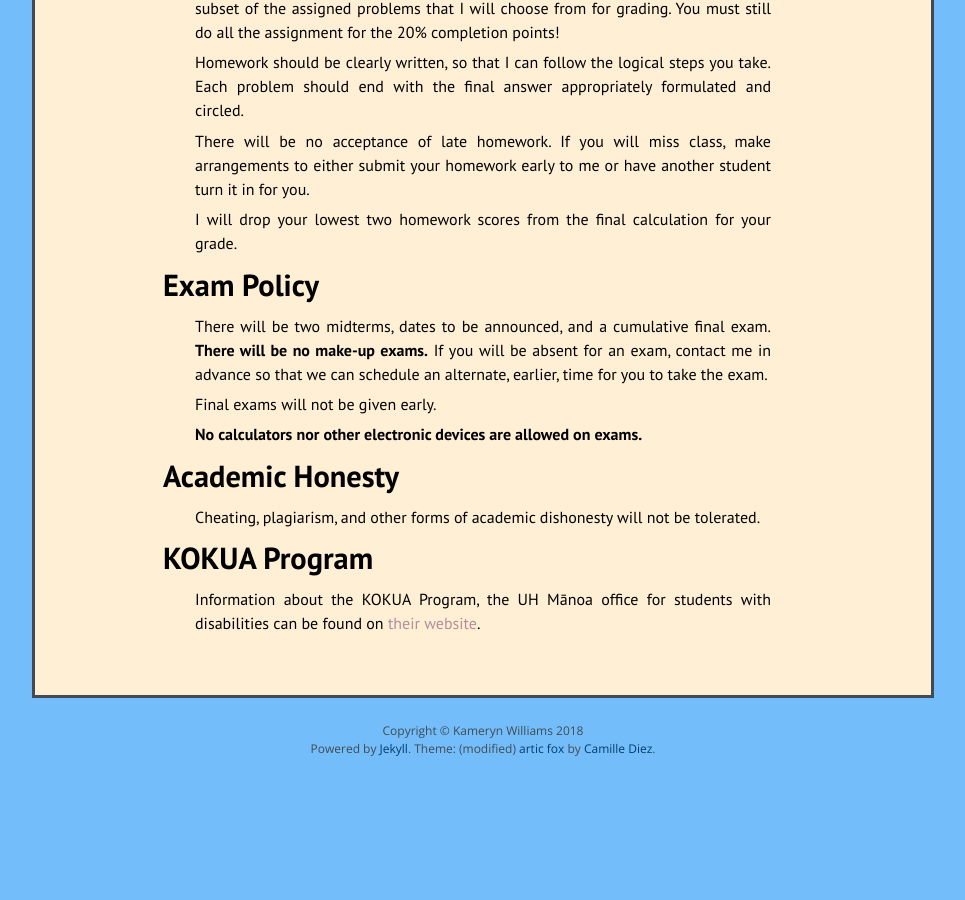
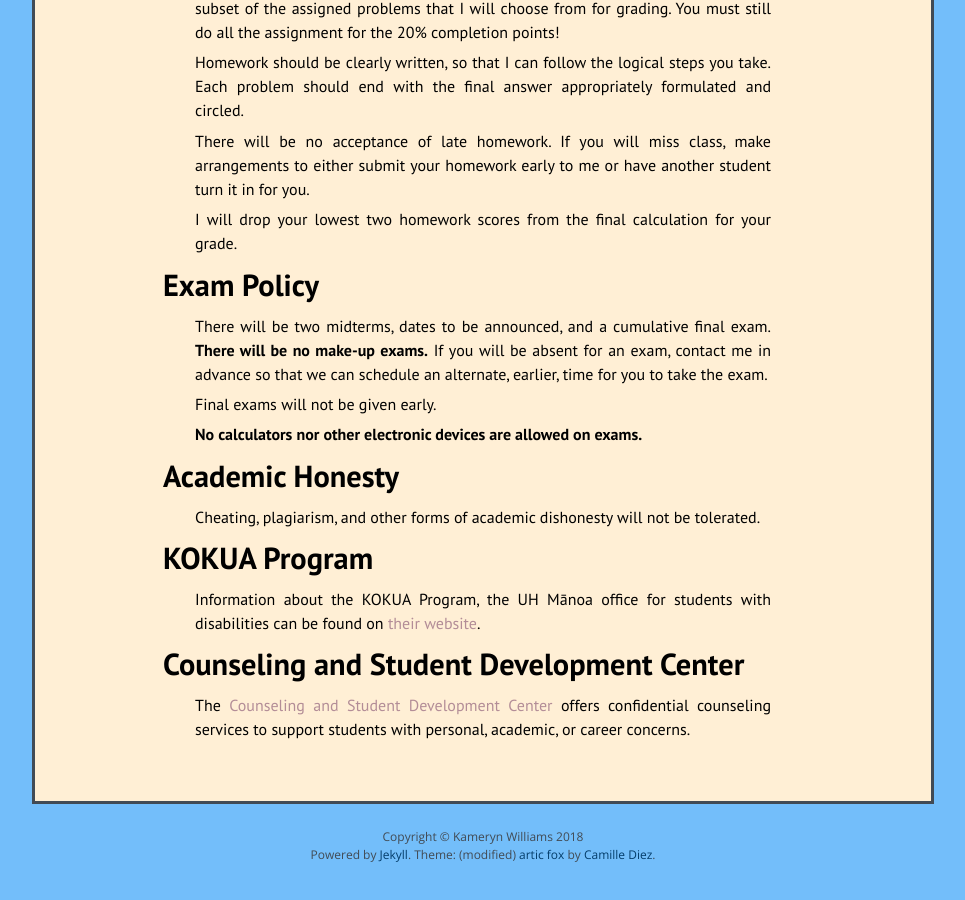
Before and after one commit to kamerynjw/kamerynjw.github.io, a Jekyll site: the page built from teaching/2019/math244/syllabus.md, in a window 1280 px wide and 900 px high, scrolled down 1582 px. Shown: the whole window, without its empty margins (157-1122 px from the left). Built offline with Jekyll 4.4.1, drawn with Linux system fonts in a browser that asks for light colours; nearby versions of some CDN libraries; before the commit the page ends 2376 px from its top, so only the background shows below that.

Commit message:
added link to CSDC to syllabsu for 244

```diff
--- a/teaching/2019/math244/syllabus.md
+++ b/teaching/2019/math244/syllabus.md
@@ -106,3 +106,9 @@ KOKUA Program
 =====
 
 Information about the KOKUA Program, the UH Mānoa office for students with disabilities can be found on [their website](http://www.hawaii.edu/kokua/).
+
+
+Counseling and Student Development Center
+==========
+
+The [Counseling and Student Development Center](http://www.manoa.hawaii.edu/counseling/) offers confidential counseling services to support students with personal, academic, or career concerns.
```
